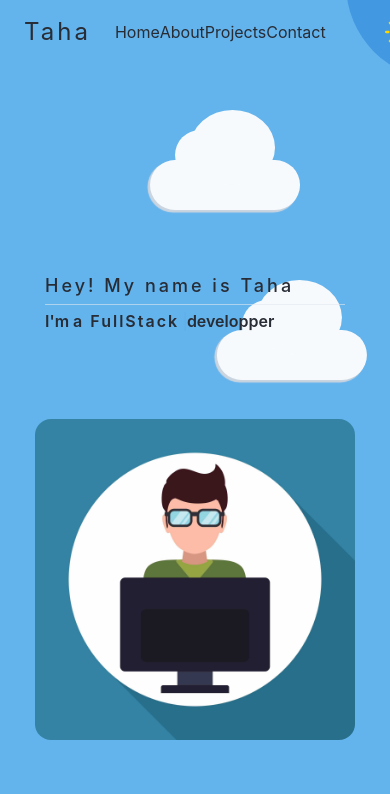
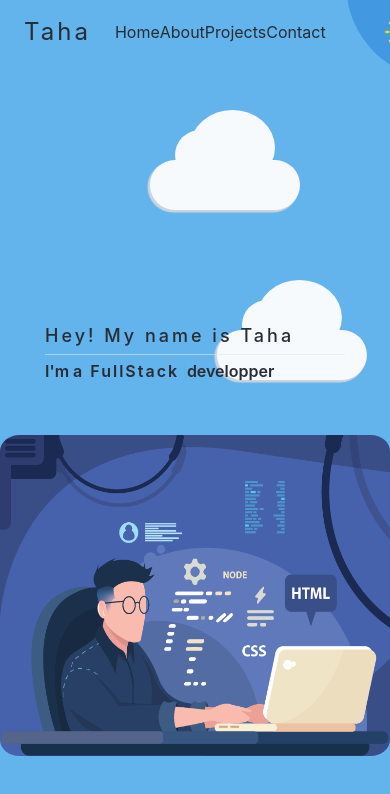
Before and after one commit to tahasama/myPortfolio, a React (Create React App) app: page / in a window 390 px wide. Shown: the top 794 px of the page. Built offline with nearby package versions, Linux system fonts and the light colour scheme.

Commit message:
hero page in progress phone responsive

```diff
--- a/src/components/home.tsx
+++ b/src/components/home.tsx
@@ -61,12 +61,12 @@ const Home = () => {
         <Img
           // position={"absolute"}
           position={"relative"}
-          mx={[3, 5]}
-          mt={[50]}
-          top={["-32", 0]}
+          mx={5}
+          mt={[0, 50]}
+          top={["-28", 0]}
           zIndex={99}
-          src={devDay}
-          alt="devDay"
+          src={devNight}
+          alt="devNight"
           h={["38%", "38%", "40%", "55%", "50%"]}
           borderRadius={"5%"}
         ></Img>
```
